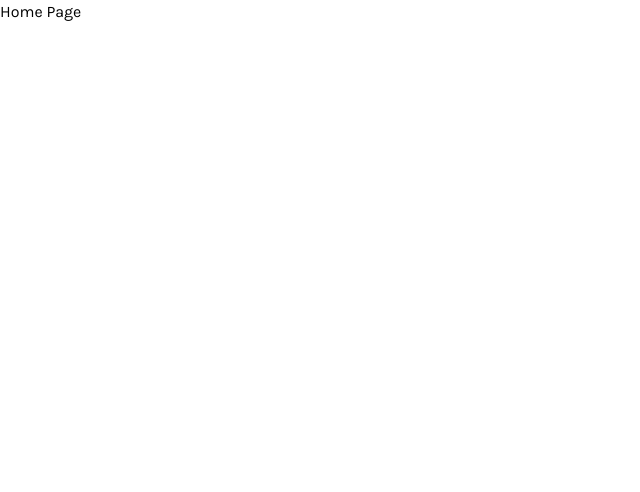
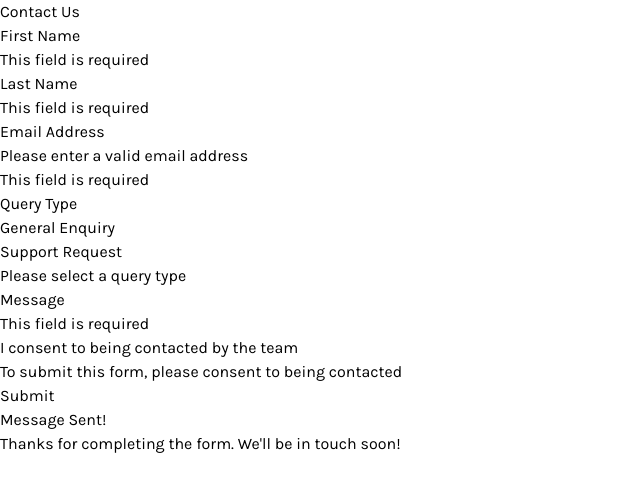
Before and after one commit to n0rrman/frontend-mentor-challenges-green, a Next.js app in the folder contact-form/: page / in a window 1280 px wide. Shown: the top 492 px of the page, without its empty margins (0-640 px from the left). Built offline with nearby package versions, Linux system fonts and the light colour scheme.

Commit message:
contact-form text content added

```diff
--- a/contact-form/src/app/page.tsx
+++ b/contact-form/src/app/page.tsx
@@ -1,5 +1,25 @@
 export default function Home() {
-    return (
-      <div>Home Page</div>
-    );
-  }
+  return (
+    <div>
+      <div>Contact Us</div>
+      <div>First Name</div>
+      <div>This field is required</div>
+      <div>Last Name</div>
+      <div>This field is required</div>
+      <div>Email Address</div>
+      <div>Please enter a valid email address</div>
+      <div>This field is required</div>
+      <div>Query Type</div>
+      <div>General Enquiry</div>
+      <div>Support Request</div>
+      <div>Please select a query type</div>
+      <div>Message</div>
+      <div>This field is required</div>
+      <div>I consent to being contacted by the team</div>
+      <div>To submit this form, please consent to being contacted</div>
+      <div>Submit</div>
+      <div>Message Sent!</div>
+      <div>Thanks for completing the form. We'll be in touch soon!</div>
+    </div>
+  );
+}
```
Also changed, not shown: contact-form/src/app/index.html (deleted, +0 -52 lines).
